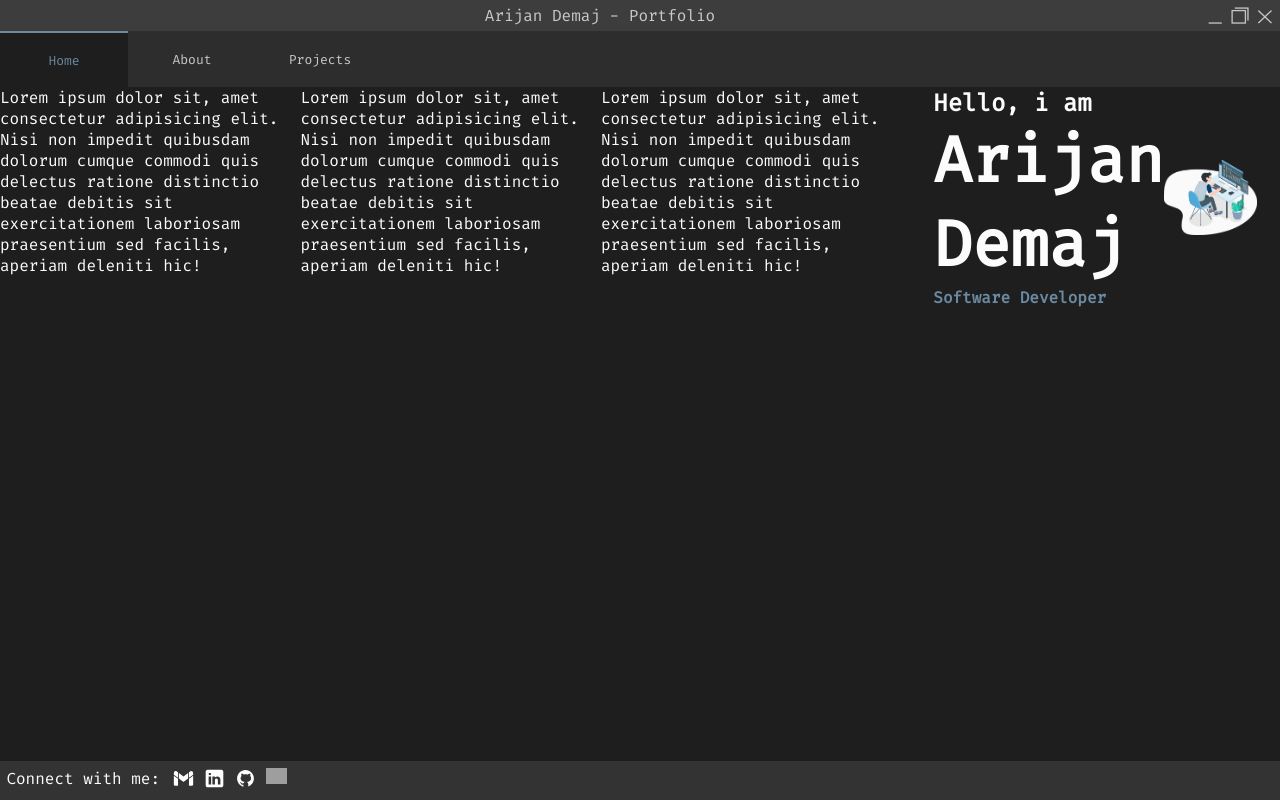
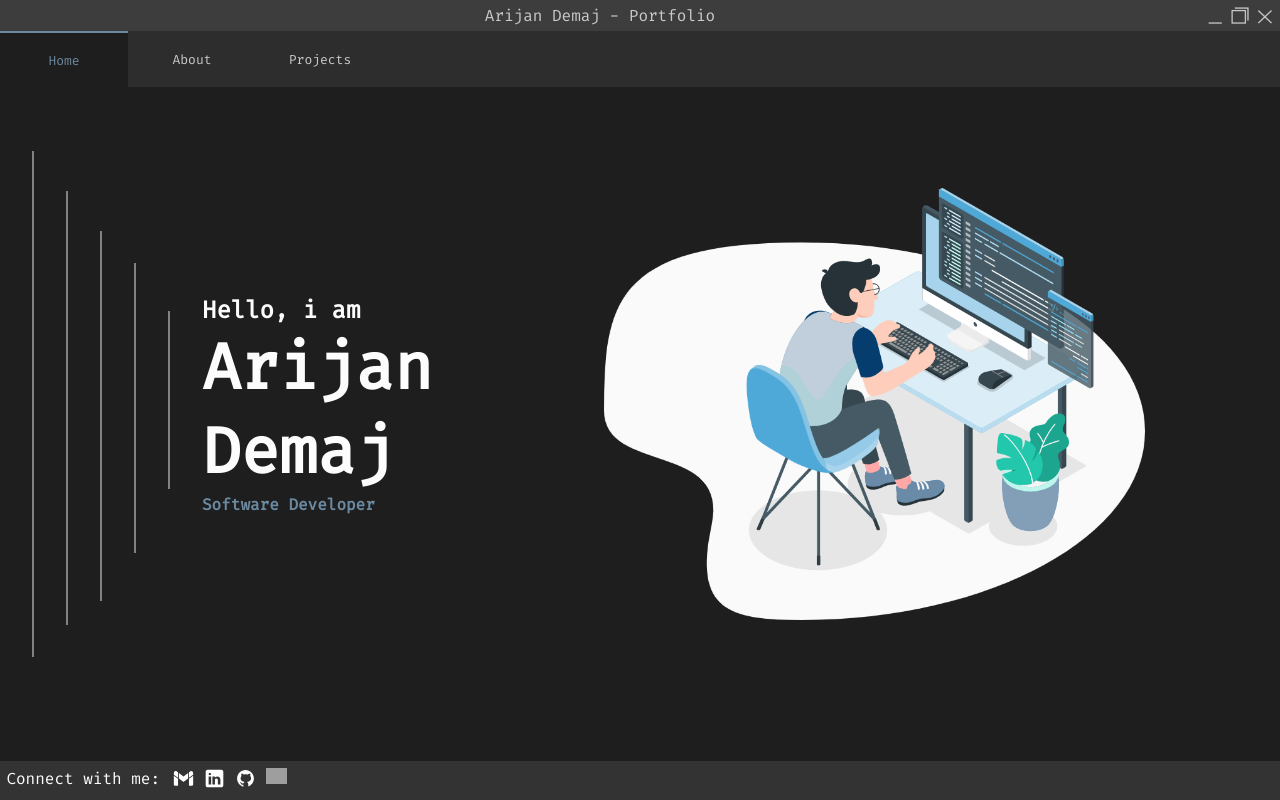
Before and after one commit to arijandemaj/Portfolio, a React (Vite) app: page / in a window 1280 px wide. Built offline with nearby package versions, Linux system fonts and the light colour scheme; grey boxes are pictures that could not be loaded.

Commit message:
temp commit #6

```diff
--- a/src/pages/Home.jsx
+++ b/src/pages/Home.jsx
@@ -2,11 +2,10 @@ import devImage from '/images/dev-image.png'
 
 function Home() {
   return (
-    <div id="hello-page" style={{marginBottom: '20rem'}}>
+    <div id="hello-page">
        <div className="container-flex">
-        {
-          /*
-           <div style={{display: 'flex'}}>
+         <div style={{display: 'flex'}}>
+          {/*
           <div>
             <p className="row-number" style={{paddingTop: '1rem'}}>1</p>
             <p className="row-number">2</p>
@@ -38,7 +37,8 @@ function Home() {
             <p className="row-number">28</p>
             <p className="row-number">29</p>
             <p className="row-number" style={{paddingBottom: '1rem'}}>30</p>
-          </div>
+          </div>*/}
+
           <div className="coding-editor-lines">
             <div className="horizontal-line" style={{height: '31.5rem', marginTop: '4rem', marginBottom: '4rem'}}></div>
             <div className="horizontal-line" style={{height: '27rem', marginTop: '6.5rem'}}></div>
@@ -47,17 +47,12 @@ function Home() {
             <div className="horizontal-line hide-on-mobile" style={{height: '11rem', marginTop: '14rem'}}></div>
           </div>
          </div>
-          */
-        }
-        <p>Lorem ipsum dolor sit, amet consectetur adipisicing elit. Nisi non impedit quibusdam dolorum cumque commodi quis delectus ratione distinctio beatae debitis sit exercitationem laboriosam praesentium sed facilis, aperiam deleniti hic!</p>
-        <p>Lorem ipsum dolor sit, amet consectetur adipisicing elit. Nisi non impedit quibusdam dolorum cumque commodi quis delectus ratione distinctio beatae debitis sit exercitationem laboriosam praesentium sed facilis, aperiam deleniti hic!</p>
-        <p>Lorem ipsum dolor sit, amet consectetur adipisicing elit. Nisi non impedit quibusdam dolorum cumque commodi quis delectus ratione distinctio beatae debitis sit exercitationem laboriosam praesentium sed facilis, aperiam deleniti hic!</p>
          <div className="introduction-container">
             <h4 className="introduction">Hello, i am</h4>
             <h1 className="introduction-fullname">Arijan Demaj</h1>
             <h4 className="introduction-title">Software Developer</h4>
          </div>
-          <div id="image-div">
+         <div id="image-div">
             <img src={devImage} alt='dev-image'/>
           </div>
        </div>
```
